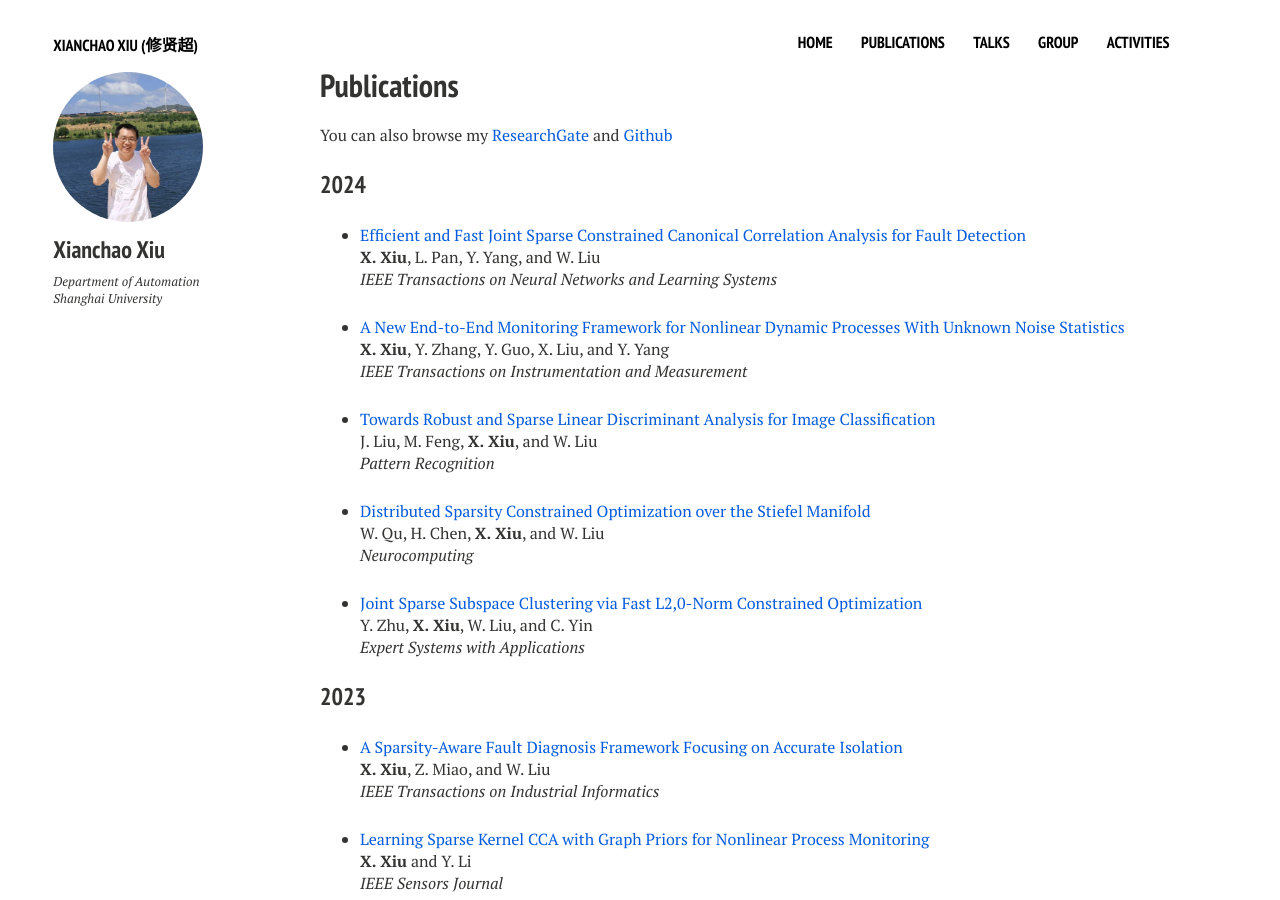
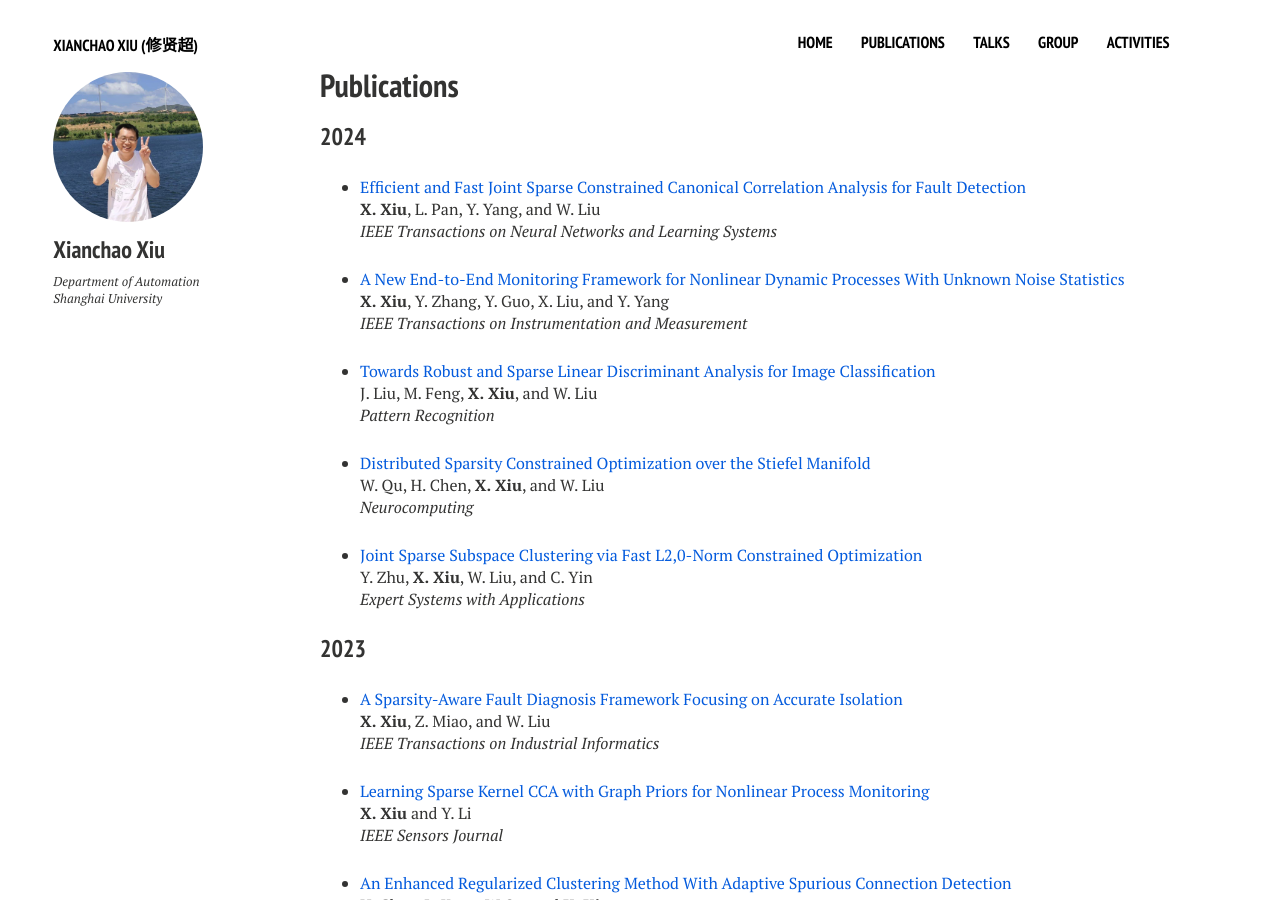
Before and after one commit to xianchaoxiu/xianchaoxiu.github.io, a Jekyll site: the page built from publications/index.md, in a window 1280 px wide and 900 px high. Built offline with Jekyll 4.4.1, drawn with Linux system fonts in a browser that asks for light colours; nearby versions of some CDN libraries.

Commit message:
Update index.md

```diff
--- a/publications/index.md
+++ b/publications/index.md
@@ -7,9 +7,6 @@ modified: 2023-05-17
 comments: false
 share: false
 ---
-
-You can also browse my <a href="https://www.researchgate.net/profile/Xianchao-Xiu" class="textlink" target="_blank">ResearchGate</a> and <a href="https://github.com/xianchaoxiu" class="textlink" target="_blank">Github</a>
-
 
 
 
```
